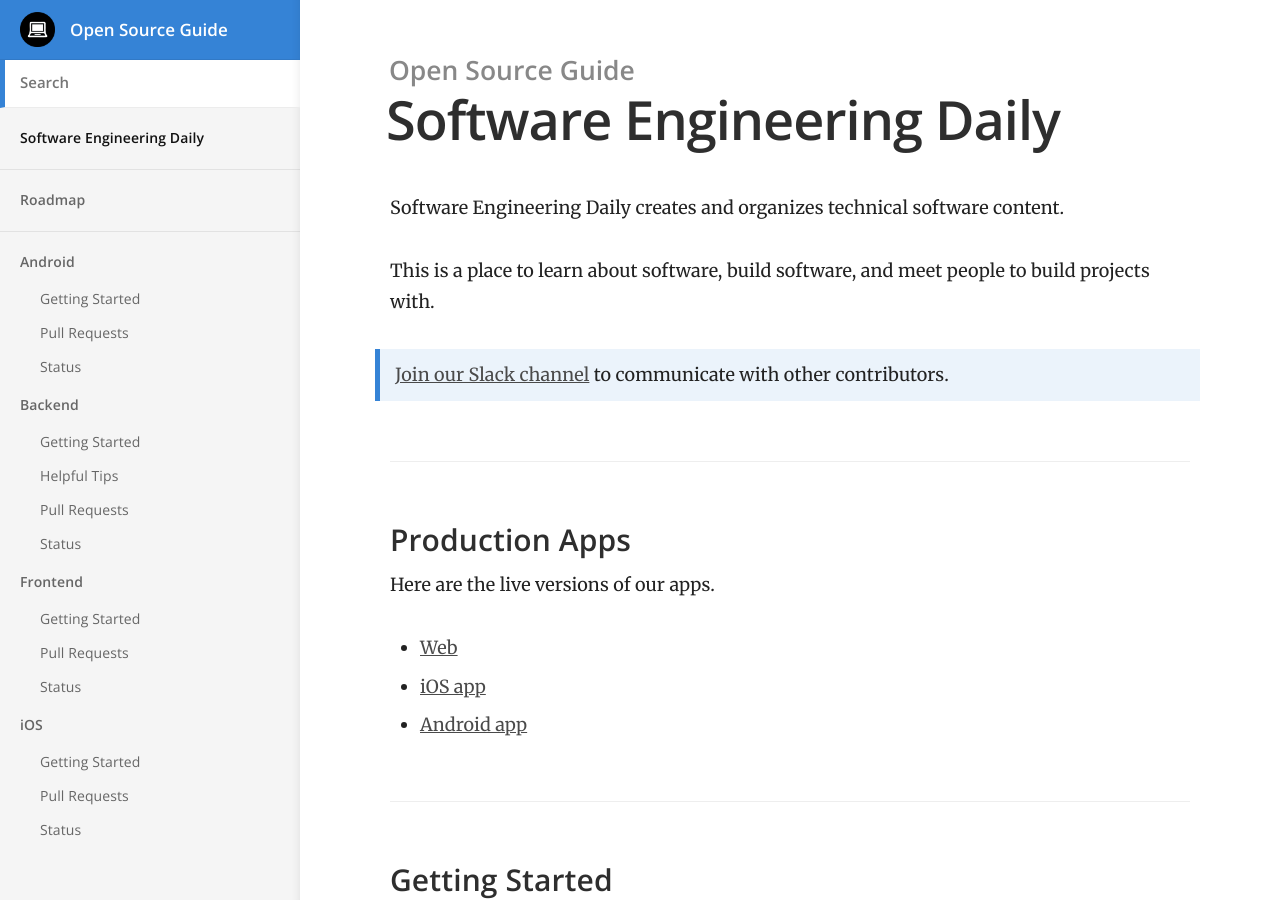
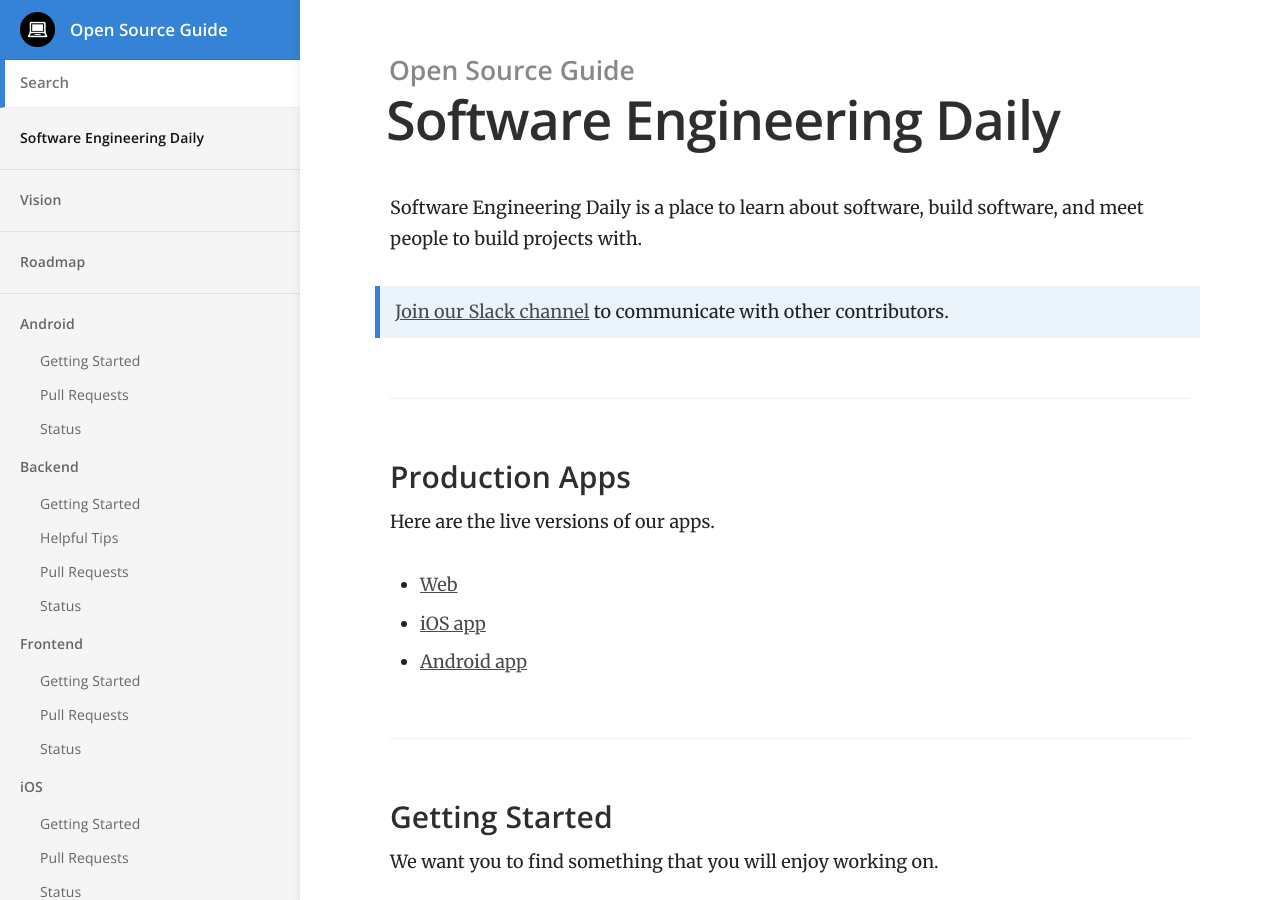
Before and after one commit to SoftwareEngineeringDaily/softwareengineeringdaily.github.io, a Jekyll site: the page built from index.md, in a window 1280 px wide and 900 px high. Built offline with Jekyll 4.4.1, drawn with Linux system fonts in a browser that asks for light colours.

Commit message:
added vision, edited roadmap

```diff
--- a/_config.yml
+++ b/_config.yml
@@ -69,6 +69,13 @@ defaults:
       _comments:
         type: Marks the impact of this release
 
+    scope:
+      path: ""
+      type: "vision"
+    values:
+      _comments:
+        type: Defines project ambitions
+
 # -----------
 # CloudCannon
 
--- a/_layouts/default.html
+++ b/_layouts/default.html
@@ -50,6 +50,13 @@
 				</ul>
 
 				<ul>
+					<li class="nav-item top-level {% if page.url == '/vision/' %}current{% endif %}">
+						{% assign vision = site.html_pages | where: 'url', '/vision/' | first %}
+						<a href="{{ site.baseurl }}/vision/">{{ vision.title }}</a>
+					</li>
+				</ul>
+
+				<ul>
 					<li class="nav-item top-level {% if page.url == '/roadmap/' %}current{% endif %}">
 						{% assign roadmap = site.html_pages | where: 'url', '/roadmap/' | first %}
 						<a href="{{ site.baseurl }}/roadmap/">{{ roadmap.title }}</a>
--- a/index.md
+++ b/index.md
@@ -2,9 +2,7 @@
 title: Software Engineering Daily
 ---
 
-Software Engineering Daily creates and organizes technical software content.
-
-This is a place to learn about software, build software, and meet people to build projects with.
+Software Engineering Daily is a place to learn about software, build software, and meet people to build projects with.
 
 > [Join our Slack channel](http://softwaredaily.herokuapp.com/) to communicate with other contributors.
 
--- a/roadmap.html
+++ b/roadmap.html
@@ -2,11 +2,10 @@
 title: Roadmap
 ---
 
-<p class="editor-link"><a href="cloudcannon:collections/_posts" class="btn"><strong>&#9998;</strong> Update Change Log</a></p>
 
-<div class="changelog">
+<div class="roadmap">
 	{% for change in site.posts %}
-		<div class="changelog-item">
+		<div class="roadmap-item">
 
 			{{ change.content }}
 
```
Also changed, not shown: _posts/2017-10-21-roadmap.md (+1 -2 lines), vision.html (added, +14 -0 lines), README.md.
